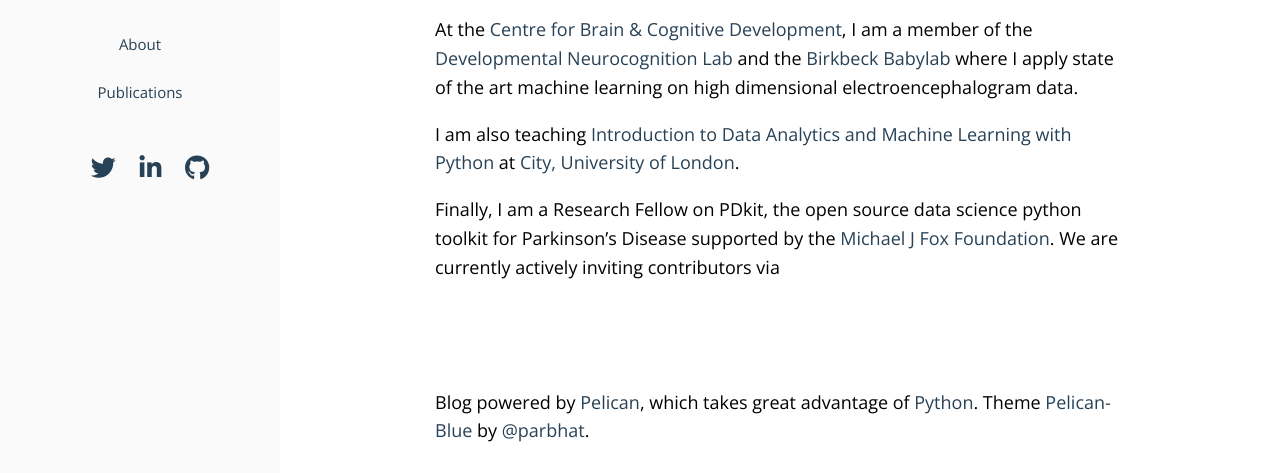
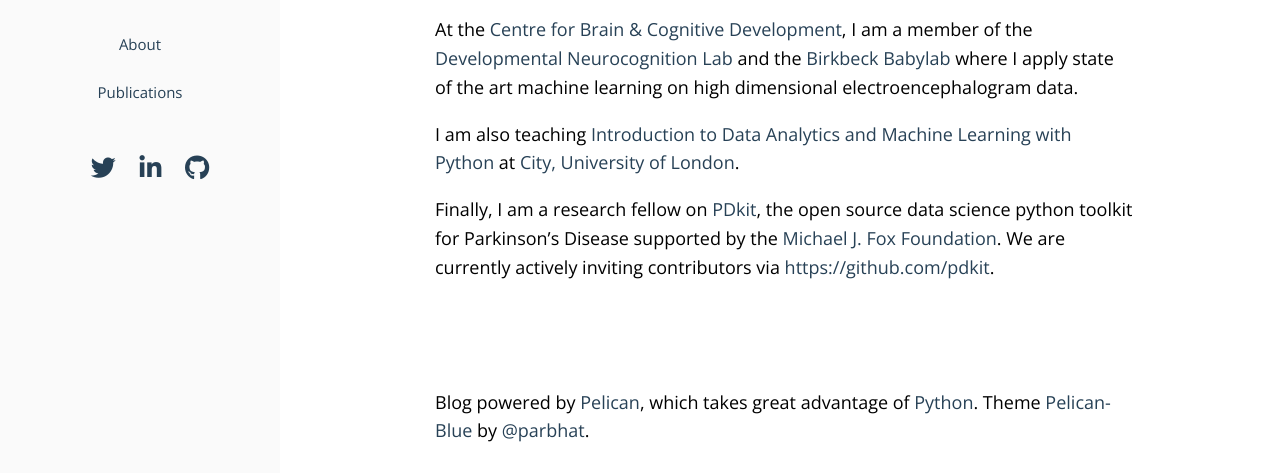
Before and after one commit to stamate/stamate.github.io, a plain HTML site: page index.html in a window 1280 px wide. Shown: the part 368-841 px from the top of the page. Drawn offline with nearby package versions, Linux system fonts and the light colour scheme.

Commit message:
fixed github link

```diff
--- a/index.html
+++ b/index.html
@@ -93,7 +93,7 @@
 <p>In the dept. of computer science I am a member of the <a href="http://klab.bbk.ac.uk/" target="_blank">Birkbeck Knowledge Lab</a>, <a href="http://bida.bbk.ac.uk/" target="_blank">Birkbeck Institute for Data Analytics</a> and the <a href="http://www.dcs.bbk.ac.uk/research/research-groups/experimental-data-science/" target="_blank">Experimental Data Science Research Group</a>.</p>
 <p>At the <a href="http://cbcd.bbk.ac.uk" target="_blank">Centre for Brain <span class="amp">&amp;</span> Cognitive Development</a>, I am a member of the <a href="http://www.bbk.ac.uk/psychology/dnl" target="_blank">Developmental Neurocognition Lab</a> and the <a href="http://cbcd.bbk.ac.uk/babylab" target="_blank">Birkbeck Babylab</a> where I apply state of the art machine learning on high dimensional electroencephalogram&nbsp;data.</p>
 <p>I am also teaching <a href="http://www.city.ac.uk/courses/short-courses/introduction-to-data-analysis-and-machine-learning-with-python" target="_blank">Introduction to Data Analytics and Machine Learning with Python</a> at <a href="http://www.city.ac.uk" target="_blank">City, University of London</a>.</p>
-<p>Finally, I am a Research Fellow on PDkit, the open source data science python toolkit for Parkinson&#8217;s Disease supported  by the <a href="https://www.michaeljfox.org/" target="_blank">Michael J Fox Foundation</a>. We are currently actively inviting contributors via <a href="https://github.com/pdkit" target:blank></a></p>
+<p>Finally, I am a research fellow on <a href="https://github.com/pdkit" target:blank>PDkit</a>, the open source data science python toolkit for Parkinson&#8217;s Disease supported by the <a href="https://www.michaeljfox.org/" target="_blank">Michael J. Fox Foundation</a>. We are currently actively inviting contributors via <a href="https://github.com/pdkit" target:blank>https://github.com/pdkit</a>.</p>
     </section>
 </article>
 
```
